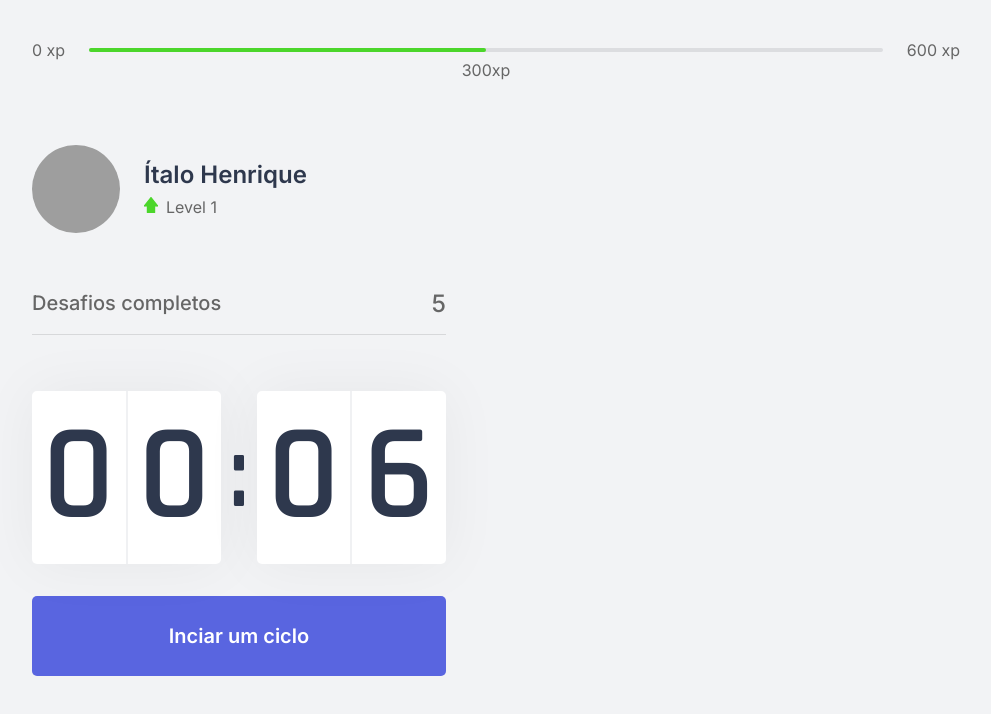
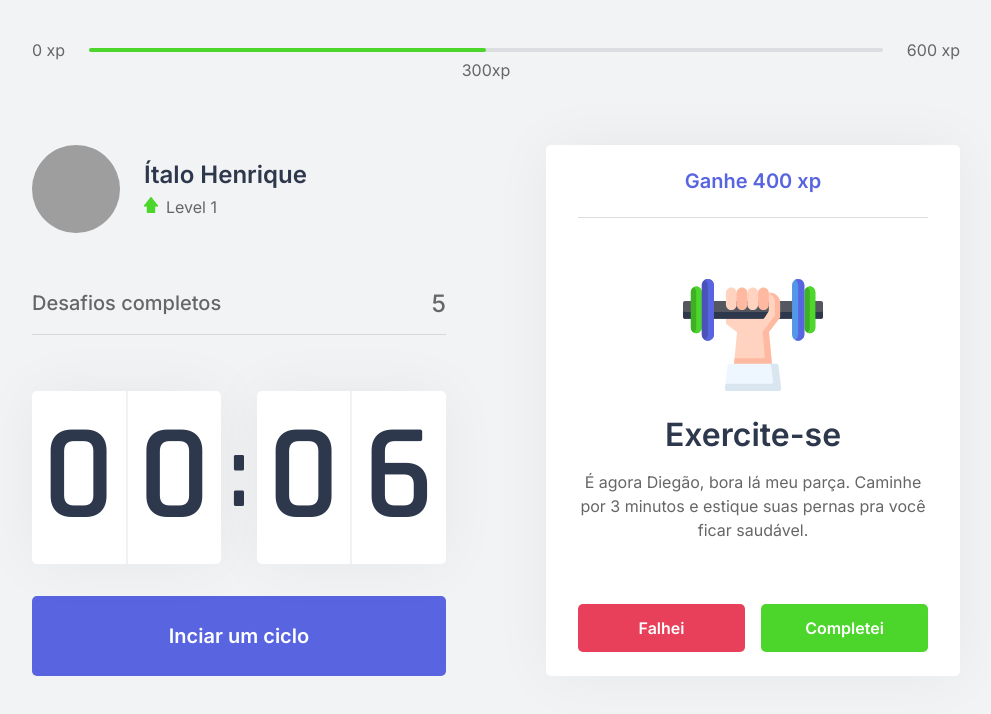
Before and after one commit to italoh623/Moveit, a Next.js app: page / in a window 1280 px wide. Shown: the top 714 px of the page, without its empty margins (144-1135 px from the left). Built offline with nearby package versions, Linux system fonts and the light colour scheme; grey boxes are pictures that could not be loaded.

Commit message:
Adding ChallengeBox Styles

```diff
--- /dev/null
+++ b/src/components/ChallengeBox.tsx
@@ -0,0 +1,44 @@
+import styles from '../styles/components/ChallengeBox.module.css'
+
+export function ChallengeBox() {
+    const hasActiveChallenge = true;
+
+    return (
+        <div className={styles.challengeBoxContainer}>
+            { hasActiveChallenge ? (
+                <div className={styles.challengeActive}>
+                    <header>Ganhe 400 xp</header>
+
+                    <main>
+                        <img src="icons/body.svg" alt="Body"/>
+                        <strong>Exercite-se</strong>
+                        <p>É agora Diegão, bora lá meu parça. Caminhe por 3 minutos e estique suas pernas pra você ficar saudável.</p>
+                    </main>
+
+                    <footer>
+                        <button
+                            type="button"
+                            className={styles.challengeFailedButton}
+                        >
+                            Falhei
+                        </button>
+                        <button
+                            type="button"
+                            className={styles.challengeSucceededButton}
+                        >
+                            Completei
+                        </button>
+                    </footer>
+                </div>
+            ) : (
+                <div className={styles.challengeNotActive}>
+                    <strong>Inicie um ciclo <br/> para receber desafios a <br/> serem completados</strong>
+                    <div>
+                        <img src="icons/level-up.svg" alt="Level Up" />
+                        <p> Avance de level completando desafios. </p>
+                    </div>
+                </div>
+            ) }
+        </div>
+    )
+}
--- a/src/pages/index.tsx
+++ b/src/pages/index.tsx
@@ -1,9 +1,10 @@
+import Head from 'next/head'
+
+import { ChallengeBox } from "../components/ChallengeBox";
 import { CompletedChallenges } from "../components/CompletedChallenges";
 import { Countdown } from "../components/Countdown";
 import { ExperienceBar } from "../components/ExperienceBar";
 import { Profile } from "../components/Profile";
-
-import Head from 'next/head'
 
 import styles from '../styles/pages/Home.module.css'
 
@@ -23,7 +24,7 @@ export default function Home() {
 				<Countdown />
 			</div>
 			<div>
-
+				<ChallengeBox />
 			</div>
 		</section>
 	</div>
--- /dev/null
+++ b/src/styles/components/ChallengeBox.module.css
@@ -0,0 +1,116 @@
+.challengeBoxContainer {
+    height: 100%;
+
+    background: var(--white);
+    border-radius: 5px;
+    box-shadow: 0 0 60px rgba(0, 0, 0, 0.05);
+    padding: 1.5rem 2rem;
+
+    display: flex;
+    flex-direction: column;
+    align-items: center;
+    justify-content: center;
+
+    text-align: center;
+}
+
+.challengeNotActive {
+    display: flex;
+    flex-direction: column;
+    align-items: center;
+}
+
+.challengeNotActive strong {
+    font-size: 1.5rem;
+    font-weight: 500;
+    line-height: 2rem;
+}
+
+.challengeNotActive div {
+    display: flex;
+    flex-direction: row;
+    align-items: center;
+    line-height: 1.4rem;
+    max-width: 70%;
+    margin-top: 3rem;
+}
+
+.challengeNotActive img {
+    height: 2.8rem;
+}
+
+.challengeNotActive p {
+    padding-left: 1.5rem;
+
+    text-align: left;
+}
+
+.challengeActive {
+    height: 100%;
+
+    display: flex;
+    flex-direction: column;
+}
+
+.challengeActive header {
+    color: var(--blue);
+    font-weight: 600;
+    font-size: 1.25rem;
+    padding: 0 2rem 1.5rem;
+    border-bottom: 1px solid var(--gray-line);
+}
+
+.challengeActive main {
+    flex: 1;
+    display: flex;
+    flex-direction: column;
+    align-items: center;
+    justify-content: center;
+}
+
+.challengeActive main strong {
+    font-size: 2rem;
+    font-weight: 600;
+    color: var(--title);
+    margin: 1.5rem 0 1rem;
+}
+
+.challengeActive main p {
+    line-height: 1.5rem;
+}
+
+.challengeActive footer {
+    display: grid;
+    grid-template-columns: 1fr 1fr;
+    gap: 1rem;
+}
+
+.challengeActive footer button {
+    height: 3rem;
+
+    display: flex;
+    align-items: center;
+    justify-content: center;
+
+    border: 0;
+    border-radius: 5px;
+
+    color: var(--white);
+
+    font-size: 1rem;
+    font-weight: 600;
+
+    transition: filter 0.2s;
+}
+
+.challengeActive footer button.challengeFailedButton {
+    background: var(--red);
+}
+
+.challengeActive footer button.challengeSucceededButton {
+    background: var(--green);
+}
+
+.challengeActive footer button:hover {
+    filter: brightness(0.9);
+}
```
